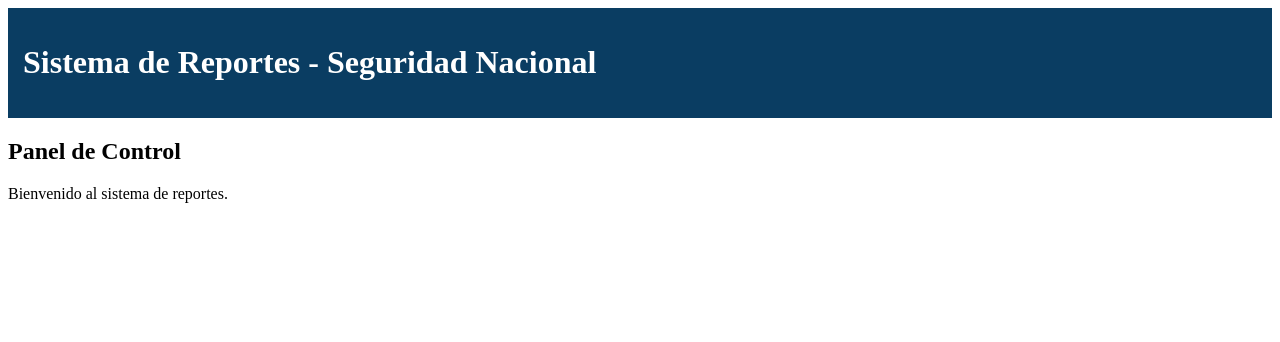
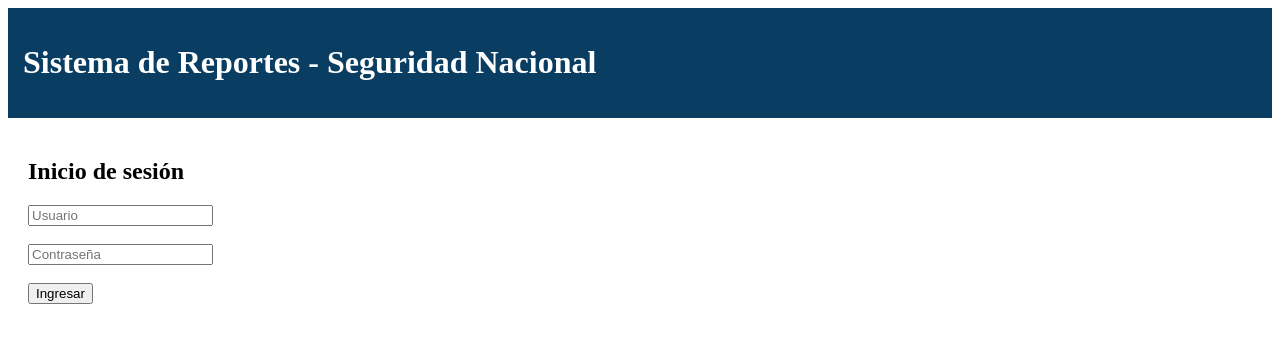
Before and after one commit to danikina43/frontend_seguridad_nacional, a React (Vite) app in the folder frontend-seguridad-nacional/: page / in a window 1280 px wide. Shown: the top 342 px of the page. Built offline with nearby package versions, Linux system fonts and the light colour scheme.

Commit message:
Formulario y lista de reportes funcionando

```diff
--- a/frontend-seguridad-nacional/src/App.jsx
+++ b/frontend-seguridad-nacional/src/App.jsx
@@ -1,11 +1,23 @@
+import { useState } from "react";
 import Header from "./components/Header";
+import Login from "./pages/Login";
 import Dashboard from "./pages/Dashboard";
 
-function App() {
-  return (
+function App(){
+
+  const [isLogged, setIsLogged] = useState(false);
+
+  return(
     <div>
-      <Header />
-      <Dashboard />
+
+      <Header/>
+
+      {!isLogged ? (
+        <Login onLogin={()=>setIsLogged(true)} />
+      ) : (
+        <Dashboard/>
+      )}
+
     </div>
   );
 }
--- /dev/null
+++ b/frontend-seguridad-nacional/src/components/ReportForm.jsx
@@ -0,0 +1,31 @@
+import { useState } from "react";
+
+function ReportForm({ addReport }) {
+  const [descripcion, setDescripcion] = useState("");
+
+  const handleSubmit = (e) => {
+    e.preventDefault();
+    addReport(descripcion);
+    setDescripcion("");
+  };
+
+  return (
+    <div>
+      <h3>Registrar reporte</h3>
+
+      <form onSubmit={handleSubmit}>
+        <textarea
+          placeholder="Descripción del reporte"
+          value={descripcion}
+          onChange={(e) => setDescripcion(e.target.value)}
+        />
+
+        <br /><br />
+
+        <button type="submit">Guardar reporte</button>
+      </form>
+    </div>
+  );
+}
+
+export default ReportForm;
--- /dev/null
+++ b/frontend-seguridad-nacional/src/components/ReportList.jsx
@@ -0,0 +1,15 @@
+function ReportList({ reports }) {
+  return (
+    <div>
+      <h3>Lista de reportes</h3>
+
+      <ul>
+        {reports.map((r, index) => (
+          <li key={index}>{r}</li>
+        ))}
+      </ul>
+    </div>
+  );
+}
+
+export default ReportList;
--- a/frontend-seguridad-nacional/src/pages/Dashboard.jsx
+++ b/frontend-seguridad-nacional/src/pages/Dashboard.jsx
@@ -1,12 +1,26 @@
-// Página principal del sistema
+import { useState } from "react";
+import ReportForm from "../components/ReportForm";
+import ReportList from "../components/ReportList";
 
-import React from "react";
+function Dashboard(){
 
-function Dashboard() {
-  return (
-    <div>
+  const [reports, setReports] = useState([]);
+
+  const addReport = (descripcion)=>{
+    if(!descripcion.trim()) return;
+
+    setReports([...reports, descripcion]);
+  };
+
+  return(
+    <div style={{padding:"20px"}}>
+
       <h2>Panel de Control</h2>
-      <p>Bienvenido al sistema de reportes.</p>
+
+      <ReportForm addReport={addReport} />
+
+      <ReportList reports={reports} />
+
     </div>
   );
 }
--- /dev/null
+++ b/frontend-seguridad-nacional/src/pages/Login.jsx
@@ -0,0 +1,51 @@
+import { useState } from "react";
+
+function Login({ onLogin }) {
+
+  const [usuario, setUsuario] = useState("");
+  const [password, setPassword] = useState("");
+
+  const handleSubmit = (e) => {
+    e.preventDefault();
+
+    if (usuario === "admin" && password === "1234") {
+      onLogin();
+    } else {
+      alert("Credenciales incorrectas");
+    }
+  };
+
+  return (
+    <div style={{ padding: "20px" }}>
+      <h2>Inicio de sesión</h2>
+
+      <form onSubmit={handleSubmit}>
+
+        <input
+          type="text"
+          placeholder="Usuario"
+          value={usuario}
+          onChange={(e) => setUsuario(e.target.value)}
+        />
+
+        <br /><br />
+
+        <input
+          type="password"
+          placeholder="Contraseña"
+          value={password}
+          onChange={(e) => setPassword(e.target.value)}
+        />
+
+        <br /><br />
+
+        <button type="submit">
+          Ingresar
+        </button>
+
+      </form>
+    </div>
+  );
+}
+
+export default Login;
```
